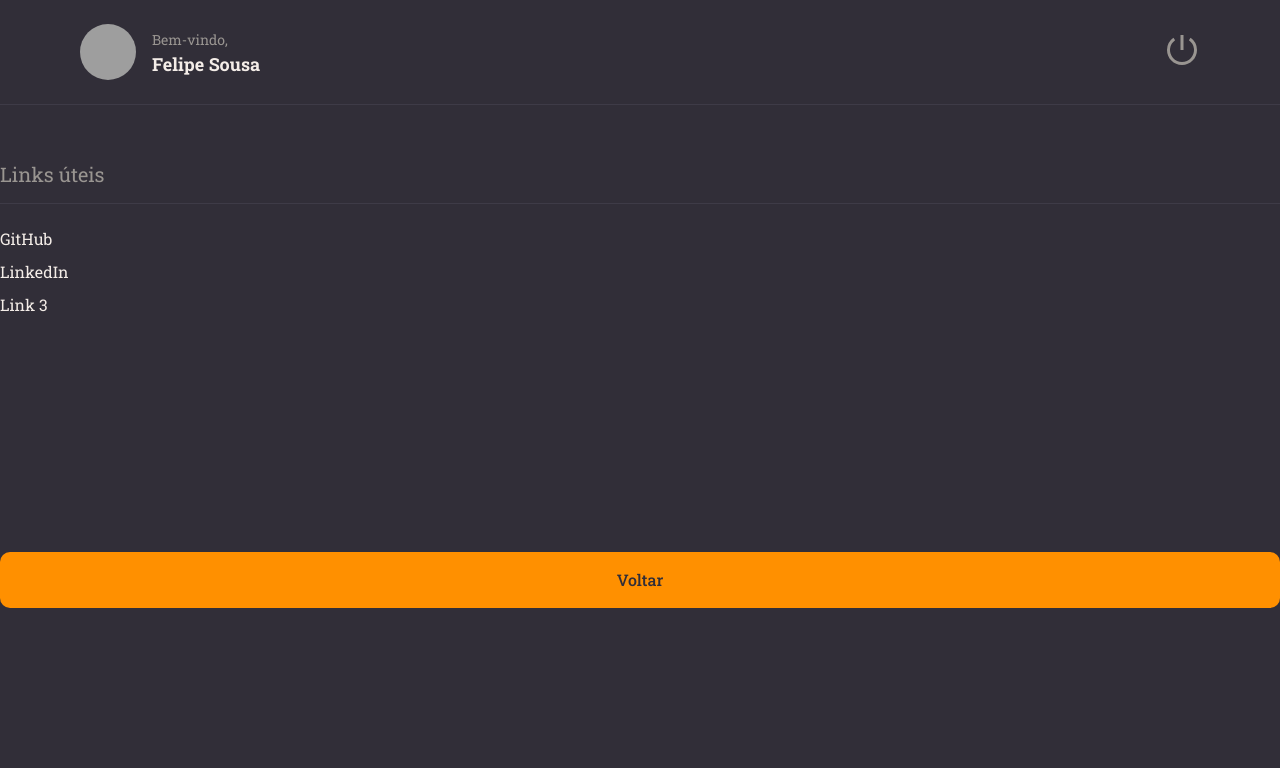
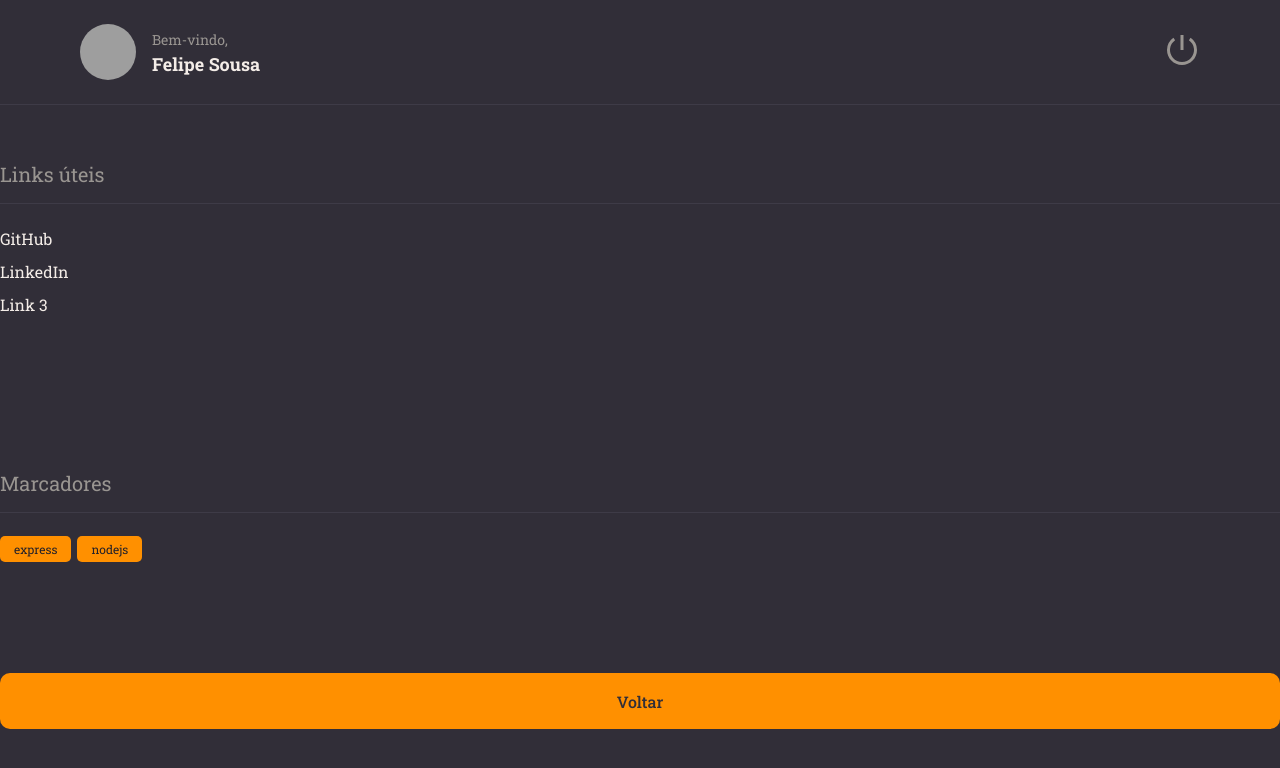
Before and after one commit to FelpsSousa/rocketnotes, a React (Vite) app in the folder frontend/rocketnotes/: page / in a window 1280 px wide. Shown: the top 768 px of the page. Built offline with nearby package versions, Linux system fonts and the light colour scheme; grey boxes are pictures that could not be loaded.

Commit message:
Componente Tag. Marcadores criados para a aplicação.

```diff
--- /dev/null
+++ b/frontend/rocketnotes/src/components/Tag/index.jsx
@@ -0,0 +1,10 @@
+import { Container } from "./styles";
+
+export function Tag({ title }) {
+
+  return (
+    <Container>
+      {title}
+    </Container>
+  );
+}
--- /dev/null
+++ b/frontend/rocketnotes/src/components/Tag/styles.js
@@ -0,0 +1,11 @@
+import styled from 'styled-components';
+
+export const Container = styled.span`
+
+  font-size: 12px;
+  padding: 5px 14px;
+  border-radius: 5px;
+  margin-right: 6px;
+  color: ${({ theme }) => theme.COLORS.BACKGROUND_900};
+  background-color: ${({ theme }) => theme.COLORS.ORANGE};
+`;
--- a/frontend/rocketnotes/src/pages/Details/index.jsx
+++ b/frontend/rocketnotes/src/pages/Details/index.jsx
@@ -2,6 +2,7 @@
 import { Header } from '../../components/Header';
 import { Button } from '../../components/Button';
 import { Section } from '../../components/Section';
+import { Tag } from '../../components/Tag';
 
 export function Details () {
   return (
@@ -17,6 +18,12 @@
         </Links>
       </Section>
 
+      <Section title="Marcadores">
+        <Tag title="express"/>
+        <Tag title="nodejs"/>
+      </Section>
+
+
       <Button title="Voltar"/>
 
     </Container>
```
